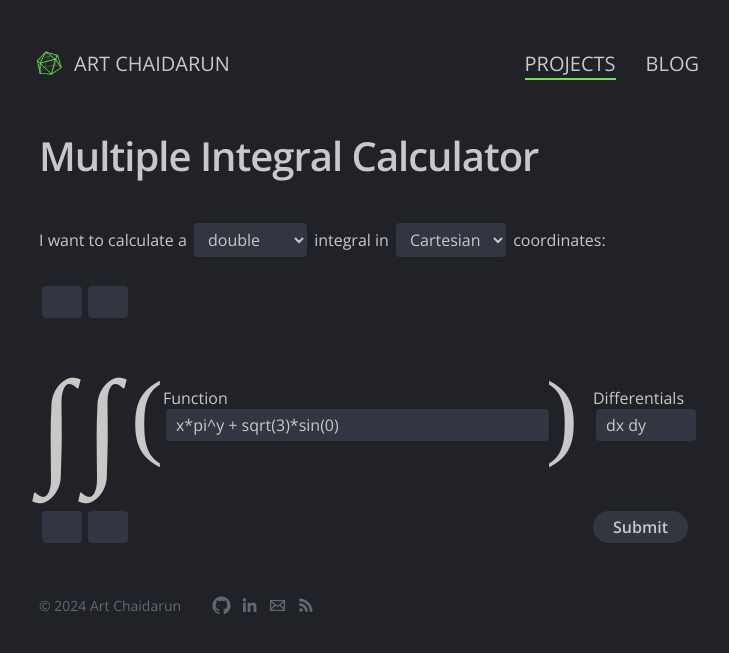
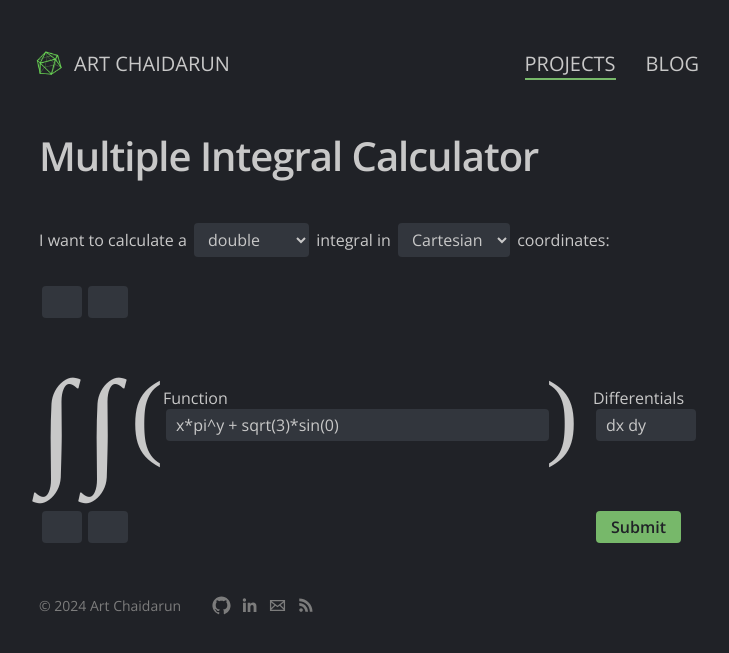
Before and after one commit to artnc/personal-website, a Jekyll site: the page built from src/projects/_posts/2011-10-30-integral.html, in a window 1280 px wide. Shown: the top 653 px of the page, without its empty margins (271-1000 px from the left). Built offline with Jekyll 4.4.1, drawn with Linux system fonts in a browser that asks for light colours; a script that is not in the unit is left out.

Commit message:
Simplify palette, improve contrast

```diff
--- a/src/blog/_posts/2013-07-07-blog.html
+++ b/src/blog/_posts/2013-07-07-blog.html
@@ -7,10 +7,9 @@
 
 {% assign blog_posts = site.posts | where: "layout", "post" %}
 <p>
-  Filter by topic:
-  <select>
+  <select style="margin-left: 0">
     <option value="all" selected="selected">
-      all ({{ blog_posts | size }})
+      All posts ({{ blog_posts | size }})
     </option>
     {% for tag in site.tags | sort %}
     <option value="{{ tag[0] }}">{{ tag[0] }} ({{ tag[1] | size }})</option>
--- a/src/css/main.scss
+++ b/src/css/main.scss
@@ -1,37 +1,34 @@
 ---
 ---
 
+@use "sass:color";
 @import "normalize";
 @import "twilight";
 
 /****************************************************************** VARIABLES*/
 
 // Sizes
-
 $border-radius: 4px;
 $font-size-body: 16px;
 $font-size-h1: 40px;
 $font-size-h2: 30px;
 $font-size-h3: 20px;
-$font-size-small: 0.875em; // Originally 14px, now using em to work inside h2
+$font-size-small: 0.875em; // Originally 14px, now using em to work in h2
 $font-weight-bold: 600;
 $media-desktop: "min-width: 600px";
 $width-page: 720px;
 
 // Colors
-
-$gray-dark: #202227;
-$gray-darker: #14171d;
-$gray-light: #626874;
-$gray: #313640;
-$green-bright: #6fe358;
-$green-dark: #00583c;
-$green-light: #70ad64;
-$green-select: #c5ffba;
-$white-off: #c8c8c8;
+$bg: #202227; // Site background
+$bg-panel: color.adjust($bg, $lightness: 8%); // Input/code background
+$color-text: #c8c8c8; // Text
+$color-subtext: color.adjust(
+  $color-text,
+  $lightness: -30%
+); // De-emphasized text
+$color-link: #77b86a; // Hyperlink
 
 // Speeds
-
 $transition-fast: 0.15s;
 
 /******************************************************************** GLOBAL */
@@ -52,14 +49,14 @@
 }
 
 html {
-  background: $gray-dark;
+  background: $bg;
   height: 100%;
   overflow-y: scroll;
 }
 
 body {
-  background: $gray-dark;
-  color: $white-off;
+  background: $bg;
+  color: $color-text;
   font-size: $font-size-body;
 }
 
@@ -68,9 +65,9 @@
 }
 
 hr {
-  background-color: $gray-light;
+  background-color: $color-subtext;
   border: 0;
-  color: $gray-dark;
+  color: $bg;
   height: 1px;
   margin: 30px 0;
 }
@@ -109,30 +106,34 @@
 input,
 select,
 textarea {
-  background: $gray !important;
   box-shadow: none !important;
   border: 0 !important;
-  color: $white-off !important;
+  border-radius: $border-radius;
   font-family: inherit !important;
-  transition: background $transition-fast;
-
-  &:hover {
-    background: $gray-light !important;
-  }
+  margin: 0 3px;
 }
 
 button,
 input[type="submit"] {
-  border-radius: 999px !important;
+  background: $color-link !important;
+  color: $bg !important;
   font-weight: 700;
-  padding: 5px 20px !important;
+  padding: 5px 15px !important;
+
+  &:hover {
+    background: color.adjust($color-link, $lightness: 5%) !important;
+  }
 }
 
 input[type="text"],
 select,
 textarea {
-  border-radius: $border-radius;
-  margin: 0 3px;
+  background: $bg-panel !important;
+  color: $color-text !important;
+
+  &:hover {
+    background: color.adjust($bg-panel, $lightness: 5%) !important;
+  }
 }
 
 input[type="text"],
@@ -141,12 +142,12 @@
 }
 
 select {
-  padding: 5px 5px 5px 10px;
+  padding: 5px 7px 5px 10px;
 }
 
 code,
 pre {
-  background: $gray;
+  background: $bg-panel;
   font-family: "DejaVu Sans Mono", Consolas, Monaco, "Lucida Console", monospace;
   font-style: normal;
   font-size: $font-size-small;
@@ -154,7 +155,7 @@
 
 code:not(pre > code) {
   border-radius: $border-radius;
-  color: $white-off;
+  color: $color-text;
   margin: 0 2px;
   padding: 4px 7px 3px;
   white-space: nowrap;
@@ -184,7 +185,7 @@
 }
 
 blockquote {
-  color: $gray-light;
+  color: $color-subtext;
   font-style: italic;
 }
 
@@ -195,26 +196,10 @@
 
 // Selection
 
-@mixin selection() {
-  color: $gray-dark;
-  background: $green-select;
-}
-
-::-moz-selection {
-  @include selection();
-}
-
+::-moz-selection,
 ::selection {
-  @include selection();
-}
-
-// Placeholder
-
-::-webkit-input-placeholder,
-::-moz-placeholder,
-:-ms-input-placeholder,
-:-moz-placeholder {
-  color: $gray-darker;
+  color: $bg;
+  background: $color-link;
 }
 
 // IDs
@@ -256,19 +241,21 @@
 
   li a,
   span {
-    color: $white-off;
+    color: $color-text;
     display: inline-block;
     padding-bottom: 1px;
     text-transform: uppercase;
   }
 
   li a {
+    border-bottom: 2px solid transparent;
+
     &:hover {
-      border-bottom: 2px solid $gray;
+      border-color: $color-subtext;
     }
 
     &.active {
-      border-bottom: 2px solid $green-bright;
+      border-color: $color-link;
     }
   }
 
@@ -308,11 +295,11 @@
   }
 
   a {
-    color: $green-light;
+    color: $color-link;
     padding-bottom: 1px;
 
     &:hover {
-      border-bottom: 1px solid $green-light;
+      border-bottom: 1px solid $color-link;
     }
   }
 
@@ -347,7 +334,7 @@
 }
 
 #footer {
-  color: $gray-light;
+  color: $color-subtext;
   font-size: $font-size-small;
   margin: 40px 0 40px;
   user-select: none;
@@ -377,7 +364,7 @@
 
     &:hover {
       &:nth-of-type(1) > svg {
-        fill: $white-off;
+        fill: $color-text;
       }
 
       &:nth-of-type(2) > svg {
@@ -385,7 +372,7 @@
       }
 
       &:nth-of-type(3) > svg {
-        fill: $green-bright;
+        fill: $color-link;
       }
 
       &:nth-of-type(4) > svg {
@@ -396,7 +383,7 @@
 
   // SVGs from https://codepen.io/ruandre/pen/howFi
   svg {
-    fill: $gray-light;
+    fill: $color-subtext;
     height: 100%;
     width: 100%;
   }
@@ -431,27 +418,26 @@
 }
 
 .tag {
-  background: $gray-darker;
-  border: 1px solid transparent;
+  background: $bg-panel;
   border-radius: $border-radius;
-  color: $gray-light;
   display: inline-block;
   font-size: $font-size-small;
   cursor: default;
   margin: 0 6px 6px 0;
   padding: 5px 10px;
   user-select: none;
+
+  &.inactive {
+    background: transparent;
+    color: $color-subtext;
+  }
 }
 
 .post-info {
-  color: $gray-light;
+  color: $color-subtext;
   font-size: $font-size-h3;
   margin: 2em 0;
   text-align: right;
-}
-
-.activetag {
-  color: $white-off;
 }
 
 .left {
@@ -550,7 +536,7 @@
   }
 
   .project-timeline {
-    color: $gray-light;
+    color: $color-subtext;
   }
 
   .thumbnails img {
@@ -637,12 +623,12 @@
   }
 
   .date {
-    color: $gray-light;
+    color: $color-subtext;
     white-space: nowrap;
   }
 
   .count {
-    color: $gray-light;
+    color: $color-subtext;
     font-size: $font-size-small;
     font-style: italic;
     white-space: nowrap;
@@ -683,7 +669,7 @@
   }
 
   .footnotes {
-    border-top: 1px solid $gray;
+    border-top: 1px solid $bg-panel;
     font-size: 0.85em;
     margin-top: 50px;
   }
@@ -759,7 +745,7 @@
   // Comment
   .isso-comment:not(:first-of-type),
   .isso-follow-up .isso-comment {
-    border-top: 1px solid $gray !important;
+    border-top: 1px solid $bg-panel !important;
   }
 
   // Comment avatar
@@ -770,7 +756,7 @@
 
   // Comment author
   .isso-author {
-    color: $gray-light !important;
+    color: $color-subtext !important;
   }
 
   // "Reply" link
@@ -781,7 +767,7 @@
 
   // Footer link on hover
   .isso-comment > div.isso-text-wrapper > .isso-comment-footer a:hover {
-    color: $green-light !important;
+    color: $color-link !important;
     text-shadow: none !important;
   }
 
@@ -790,11 +776,11 @@
     > div.isso-text-wrapper
     > .isso-comment-header
     a.isso-permalink {
-    color: $gray-light !important;
+    color: $color-subtext !important;
 
     &:hover {
-      border-color: $gray-light !important;
-      color: $gray-light !important;
+      border-color: $color-subtext !important;
+      color: $color-subtext !important;
     }
   }
 
--- a/src/projects/_posts/2011-10-08-projects.html
+++ b/src/projects/_posts/2011-10-08-projects.html
@@ -399,11 +399,11 @@
       const $blurb = $blurbs.hide().filter(`[data-hash=${project}]`).show();
       const tech = ($blurb.attr("data-tech") || "").split(",");
       $(".tag")
-        .removeClass("activetag")
+        .removeClass("inactive")
         .filter(function () {
-          return tech.indexOf(this.textContent) !== -1;
+          return tech.indexOf(this.textContent) === -1;
         })
-        .addClass("activetag");
+        .addClass("inactive");
       $thumbnails
         .removeClass("current")
         .filter(`[data-project=${project}]`)
```
